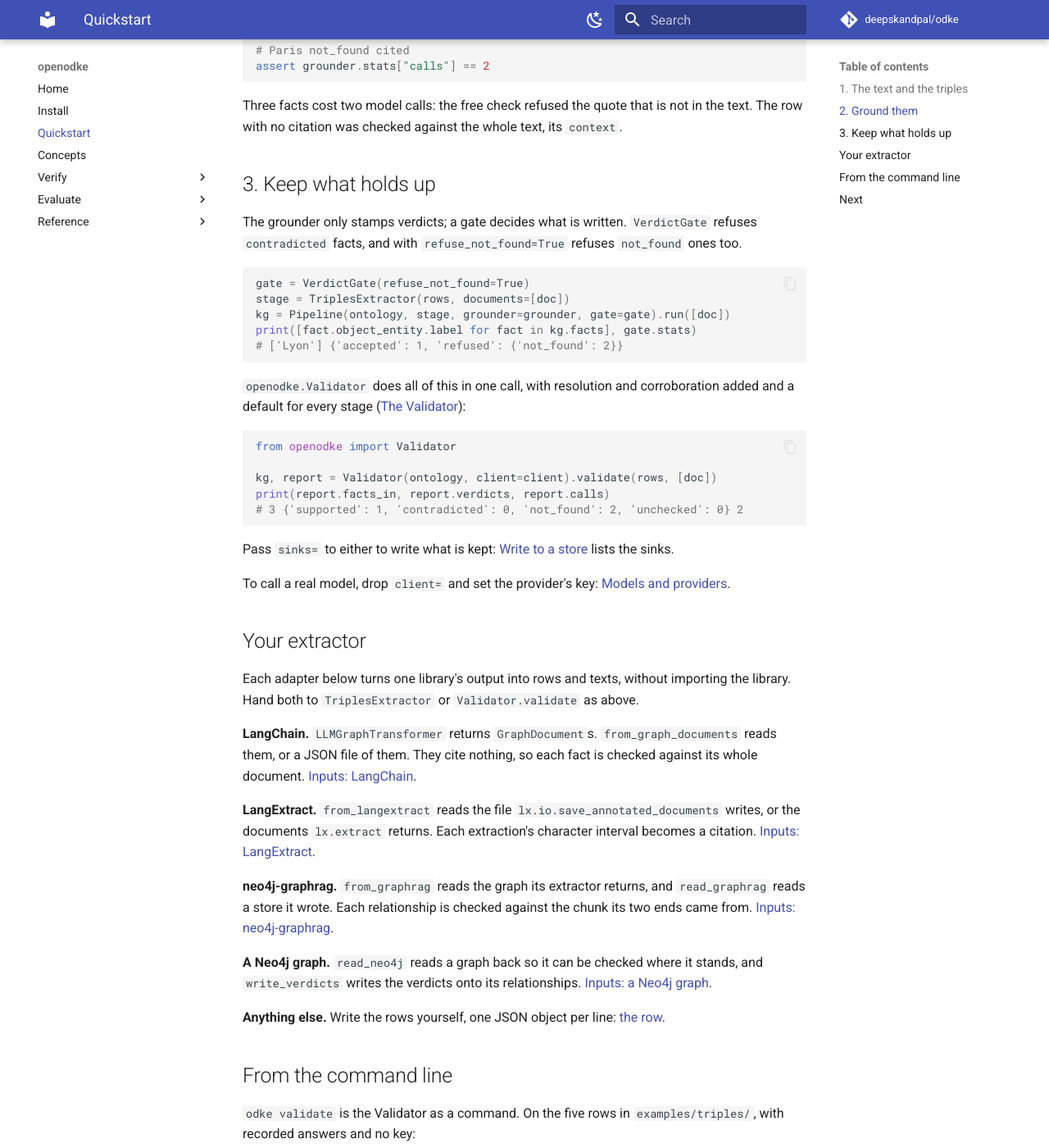
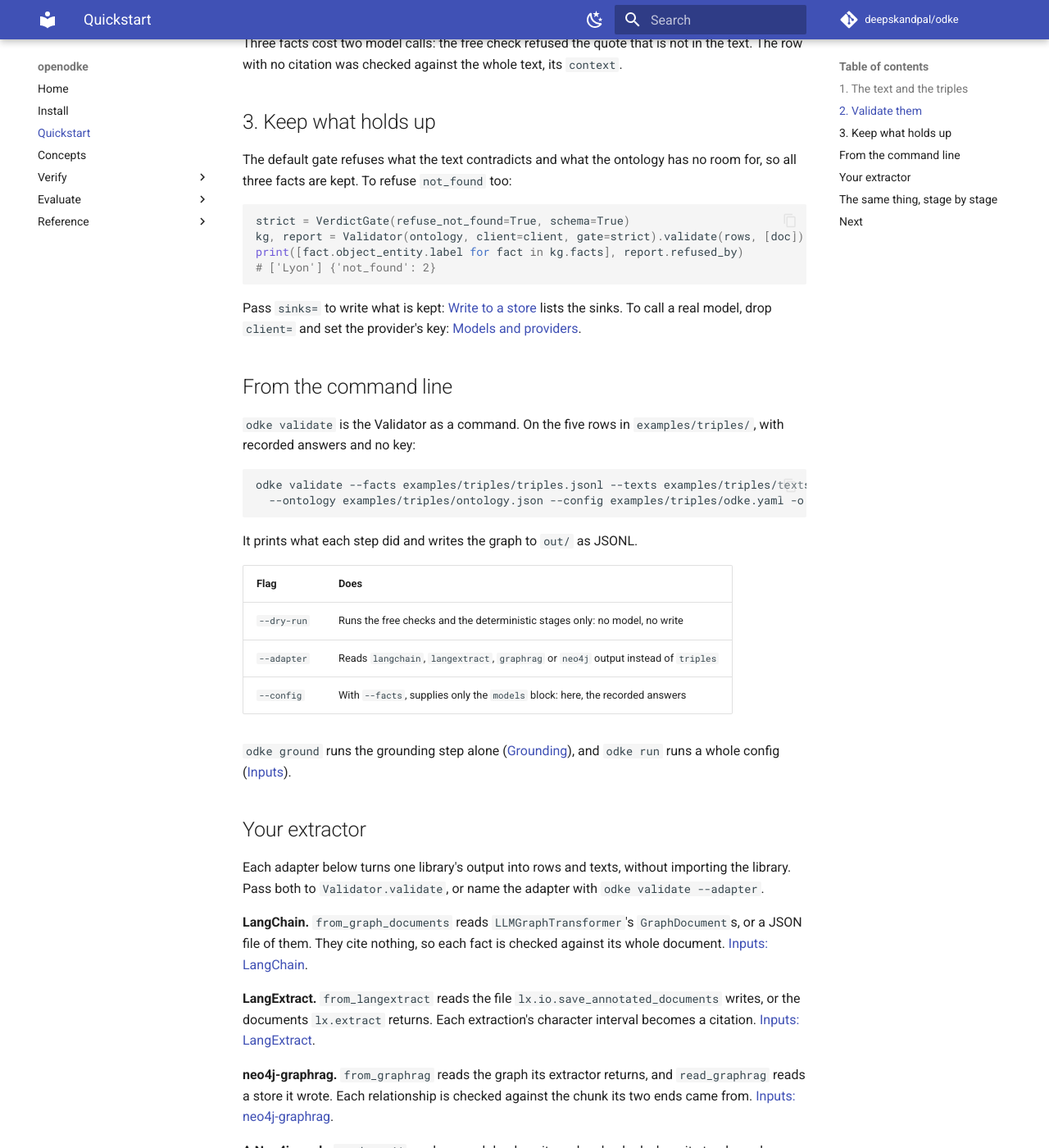
Before and after one commit to deepskandpal/odke, an MkDocs documentation site: the page built from docs/quickstart.md, in a window 1280 px wide and 1400 px high, scrolled down 1343 px. Shown: the whole window at 82% size. Built offline with MkDocs 1.6.1 and Material for MkDocs 9.7.7, drawn with Linux system fonts in a browser that asks for light colours; comment, search, counter and statistics services are not loaded; some of the changed text lies outside the part shown.

Commit message:
docs: the quickstart leads with the Validator
Validator(...).validate(rows, [doc]) and odke validate come first; the
TriplesExtractor composition follows as the same thing, stage by stage.

Co-Authored-By: Claude Opus 5.5 <noreply@anthropic.com>
Claude-Session: https://claude.ai/code/session_016EZ1FgTUH3NKEQyU837Wcd

````diff
--- a/docs/quickstart.md
+++ b/docs/quickstart.md
@@ -11,9 +11,7 @@ an object. A row may cite its support with offsets or a `quote`, or cite
 nothing. [Inputs](inputs.md#the-row) has every field.
 
 ```python
-from openodke import Document, Ontology, Pipeline, VerdictGate
-from openodke.ground import LLMGrounder
-from openodke.interop import TriplesExtractor
+from openodke import Document, Ontology, Validator, VerdictGate
 from openodke.llm.testing import RecordedClient
 
 text = (
@@ -40,11 +38,11 @@ The first row quotes its support, the second cites nothing, and the third
 quotes text that is not in the document. On a real run, `rows` is the path to a
 JSON Lines file with one row per line.
 
-## 2. Ground them
+## 2. Validate them
 
-`TriplesExtractor` is the extract stage: it replays the rows as facts.
-`LLMGrounder` checks each cited span against the document for free, then asks a
-model whether the text supports the claim.
+`openodke.Validator` checks each row against its text, asks a model whether the
+text supports the claim, then resolves, corroborates, gates and writes
+([The Validator](validator.md)).
 
 ```python
 # Recorded answers, so this runs with no key. Drop `client=` to call a model.
@@ -54,16 +52,14 @@ client = RecordedClient(
         {"match": "— Berlin (City)", "response": {"verdict": "not_found"}},
     ]
 )
-grounder = LLMGrounder(client=client)
-stage = TriplesExtractor(rows, documents=[doc])
-kg = Pipeline(ontology, stage, grounder=grounder).run([doc])
+kg, report = Validator(ontology, client=client).validate(rows, [doc])
 
 for fact in kg.facts:
     print(fact.object_entity.label, fact.verdict.value, fact.evidence[0].span_origin.value)
 # Lyon supported cited
 # Berlin not_found context
 # Paris not_found cited
-assert grounder.stats["calls"] == 2
+assert report.calls == 2
 ```
 
 Three facts cost two model calls: the free check refused the quote that is not
@@ -72,63 +68,20 @@ in the text. The row with no citation was checked against the whole text, its
 
 ## 3. Keep what holds up
 
-The grounder only stamps verdicts; a gate decides what is written.
-`VerdictGate` refuses `contradicted` facts, and with `refuse_not_found=True`
-refuses `not_found` ones too.
+The default gate refuses what the text contradicts and what the ontology has
+no room for, so all three facts are kept. To refuse `not_found` too:
 
 ```python
-gate = VerdictGate(refuse_not_found=True)
-stage = TriplesExtractor(rows, documents=[doc])
-kg = Pipeline(ontology, stage, grounder=grounder, gate=gate).run([doc])
-print([fact.object_entity.label for fact in kg.facts], gate.stats)
-# ['Lyon'] {'accepted': 1, 'refused': {'not_found': 2}}
+strict = VerdictGate(refuse_not_found=True, schema=True)
+kg, report = Validator(ontology, client=client, gate=strict).validate(rows, [doc])
+print([fact.object_entity.label for fact in kg.facts], report.refused_by)
+# ['Lyon'] {'not_found': 2}
 ```
 
-`openodke.Validator` does all of this in one call, with resolution and
-corroboration added and a default for every stage
-([The Validator](validator.md)):
-
-```python
-from openodke import Validator
-
-kg, report = Validator(ontology, client=client).validate(rows, [doc])
-print(report.facts_in, report.verdicts, report.calls)
-# 3 {'supported': 1, 'contradicted': 0, 'not_found': 2, 'unchecked': 0} 2
-```
-
-Pass `sinks=` to either to write what is kept:
-[Write to a store](stores.md#choose-a-sink) lists the sinks.
-
-To call a real model, drop `client=` and set the provider's key:
+Pass `sinks=` to write what is kept:
+[Write to a store](stores.md#choose-a-sink) lists the sinks. To call a real
+model, drop `client=` and set the provider's key:
 [Models and providers](models.md).
-
-## Your extractor
-
-Each adapter below turns one library's output into rows and texts, without
-importing the library. Hand both to `TriplesExtractor` or `Validator.validate`
-as above.
-
-**LangChain.** `LLMGraphTransformer` returns `GraphDocument`s.
-`from_graph_documents` reads them, or a JSON file of them. They cite nothing, so
-each fact is checked against its whole document.
-[Inputs: LangChain](inputs.md#langchain-graphdocument).
-
-**LangExtract.** `from_langextract` reads the file
-`lx.io.save_annotated_documents` writes, or the documents `lx.extract` returns.
-Each extraction's character interval becomes a citation.
-[Inputs: LangExtract](inputs.md#langextract).
-
-**neo4j-graphrag.** `from_graphrag` reads the graph its extractor returns, and
-`read_graphrag` reads a store it wrote. Each relationship is checked against the
-chunk its two ends came from.
-[Inputs: neo4j-graphrag](inputs.md#neo4j-graphrag).
-
-**A Neo4j graph.** `read_neo4j` reads a graph back so it can be checked where it
-stands, and `write_verdicts` writes the verdicts onto its relationships.
-[Inputs: a Neo4j graph](inputs.md#a-neo4j-graph).
-
-**Anything else.** Write the rows yourself, one JSON object per line:
-[the row](inputs.md#the-row).
 
 ## From the command line
 
@@ -152,9 +105,56 @@ It prints what each step did and writes the graph to `out/` as JSONL.
 ([Grounding](grounding.md#a-graph-from-somewhere-else-odke-ground)), and
 `odke run` runs a whole config ([Inputs](inputs.md#from-odke-run)).
 
+## Your extractor
+
+Each adapter below turns one library's output into rows and texts, without
+importing the library. Pass both to `Validator.validate`, or name the adapter
+with `odke validate --adapter`.
+
+**LangChain.** `from_graph_documents` reads `LLMGraphTransformer`'s
+`GraphDocument`s, or a JSON file of them. They cite nothing, so each fact is
+checked against its whole document.
+[Inputs: LangChain](inputs.md#langchain-graphdocument).
+
+**LangExtract.** `from_langextract` reads the file
+`lx.io.save_annotated_documents` writes, or the documents `lx.extract` returns.
+Each extraction's character interval becomes a citation.
+[Inputs: LangExtract](inputs.md#langextract).
+
+**neo4j-graphrag.** `from_graphrag` reads the graph its extractor returns, and
+`read_graphrag` reads a store it wrote. Each relationship is checked against the
+chunk its two ends came from.
+[Inputs: neo4j-graphrag](inputs.md#neo4j-graphrag).
+
+**A Neo4j graph.** `read_neo4j` reads a graph back so it can be checked where it
+stands, and `write_verdicts` writes the verdicts onto its relationships.
+[Inputs: a Neo4j graph](inputs.md#a-neo4j-graph).
+
+**Anything else.** Write the rows yourself, one JSON object per line:
+[the row](inputs.md#the-row).
+
+## The same thing, stage by stage
+
+The Validator is a `Pipeline` with a default for every stage. To choose each
+stage yourself, `TriplesExtractor` replays the rows as the extract stage:
+
+```python
+from openodke import Pipeline
+from openodke.ground import LLMGrounder
+from openodke.interop import TriplesExtractor
+
+stage = TriplesExtractor(rows, documents=[doc])
+kg = Pipeline(ontology, stage, grounder=LLMGrounder(client=client), gate=strict).run([doc])
+print([fact.object_entity.label for fact in kg.facts], kg.stats["refused"])
+# ['Lyon'] 2
+```
+
+[Concepts](concepts.md#the-order-the-stages-run-in) lists the stages in the
+order they run.
+
 ## Next
 
-- [Concepts](concepts.md): facts, evidence, verdicts and the order the stages run in.
+- [Concepts](concepts.md): facts, evidence, verdicts and the stages.
 - [Grounding](grounding.md): the span check, the model check, paper mode, the
   span locator, and the gate.
 - [Evaluation](evaluation.md): whether grounding helps on your data.
````
